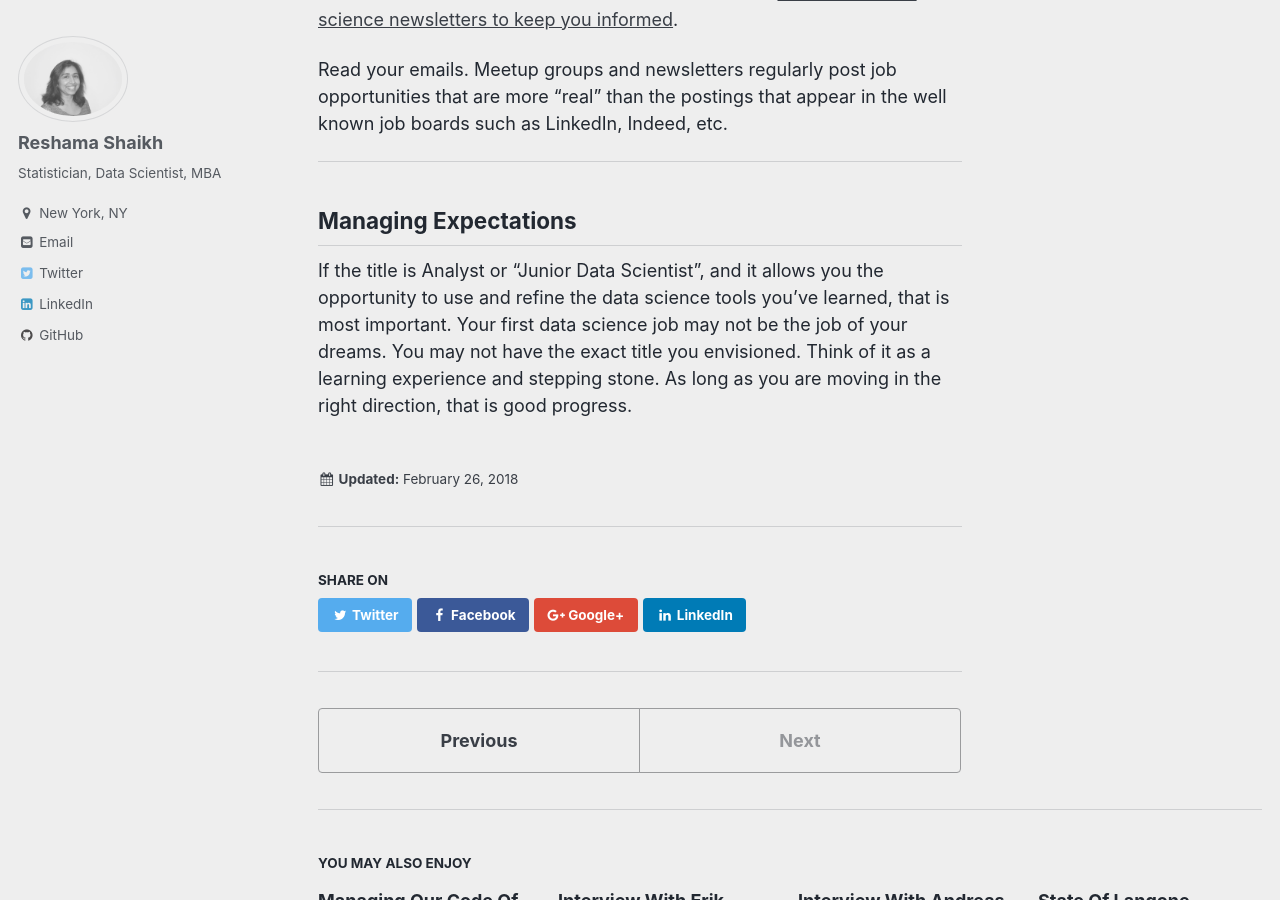
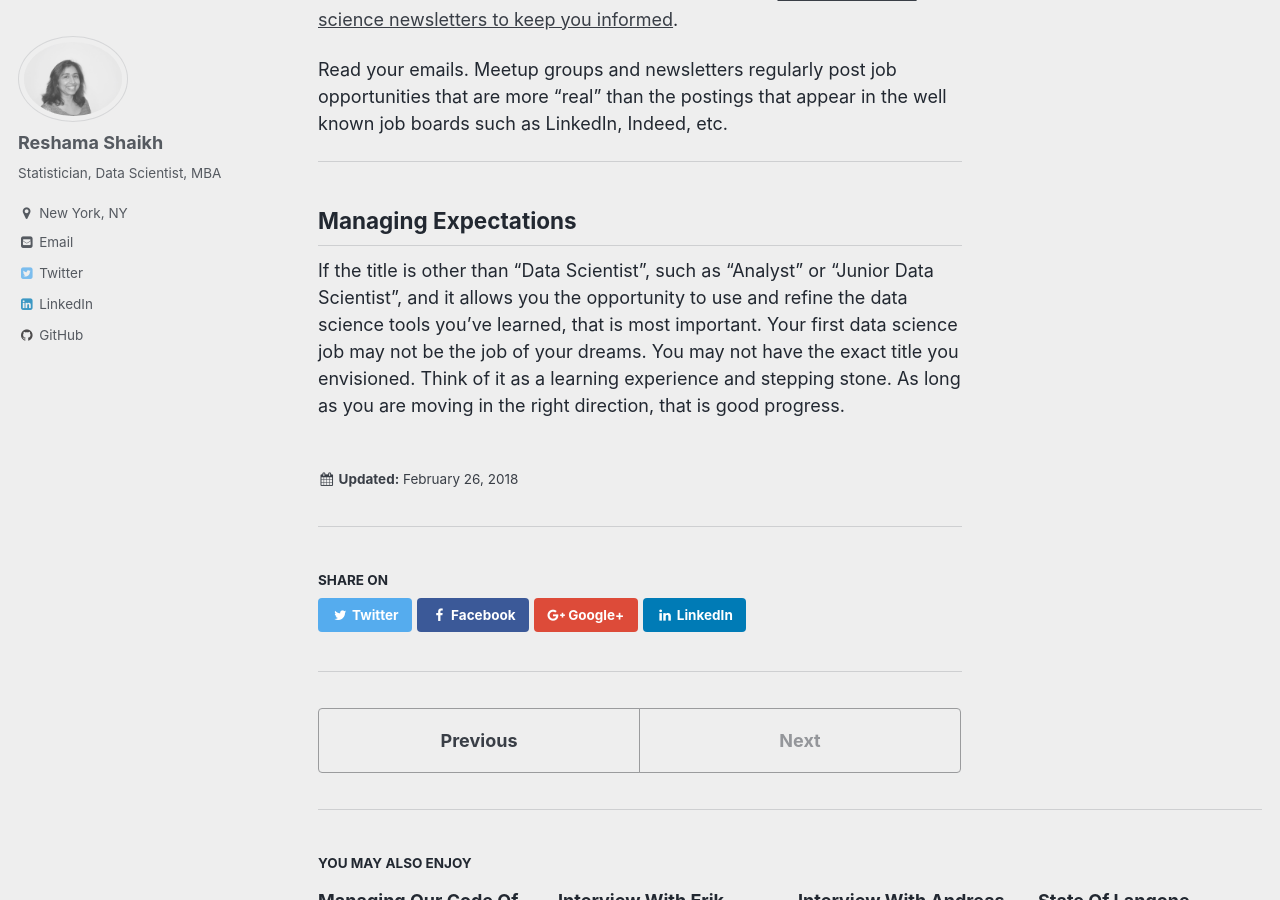
Before and after one commit to reshamas/reshamas.github.io, a Jekyll site: the page built from _posts/2018-02-26-first-data-science-job.md, in a window 1280 px wide and 900 px high, scrolled down 4476 px. Built offline with Jekyll 4.4.1, drawn with Linux system fonts in a browser that asks for light colours.

Commit message:
Update 2018-02-26-first-data-science-job.md

```diff
--- a/_posts/2018-02-26-first-data-science-job.md
+++ b/_posts/2018-02-26-first-data-science-job.md
@@ -96,4 +96,4 @@
 
 ---
 ## Managing Expectations
-If the title is Analyst or "Junior Data Scientist", and it allows you the opportunity to use and refine the data science tools you've learned, that is most important.  Your first data science job may not be the job of your dreams.  You may not have the exact title you envisioned.  Think of it as a learning experience and stepping stone.  As long as you are moving in the right direction, that is good progress.
+If the title is other than "Data Scientist", such as "Analyst" or "Junior Data Scientist", and it allows you the opportunity to use and refine the data science tools you've learned, that is most important.  Your first data science job may not be the job of your dreams.  You may not have the exact title you envisioned.  Think of it as a learning experience and stepping stone.  As long as you are moving in the right direction, that is good progress.
```
